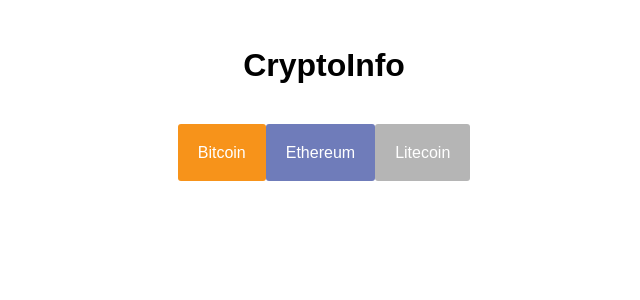
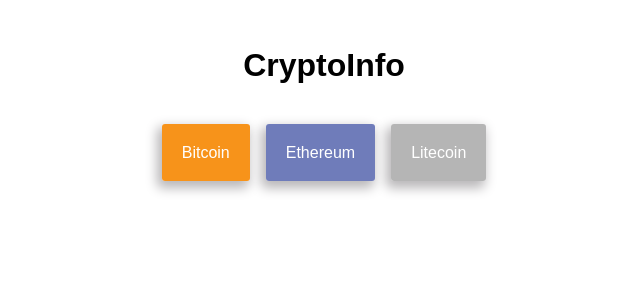
Before and after one commit to kkjasoncheung/CryptoInfo, an Angular app in the folder CryptoInfo/: page / in a window 1280 px wide. Shown: the top 300 px of the page, without its empty margins (316-956 px from the left). Built offline with nearby package versions, Linux system fonts and the light colour scheme.

Commit message:
added box shadow to nav items

```diff
--- a/CryptoInfo/src/app/app.component.css
+++ b/CryptoInfo/src/app/app.component.css
@@ -14,6 +14,10 @@
 	border-radius: 3px;
 	color: white;
 	text-decoration: none;
+	margin: 0 8px;
+	-webkit-box-shadow: -3px 5px 12px 2px rgba(184,182,184,1);
+-moz-box-shadow: -3px 5px 12px 2px rgba(184,182,184,1);
+box-shadow: -3px 5px 12px 2px rgba(184,182,184,1);
 }
 
 .nav-item:hover {
```
